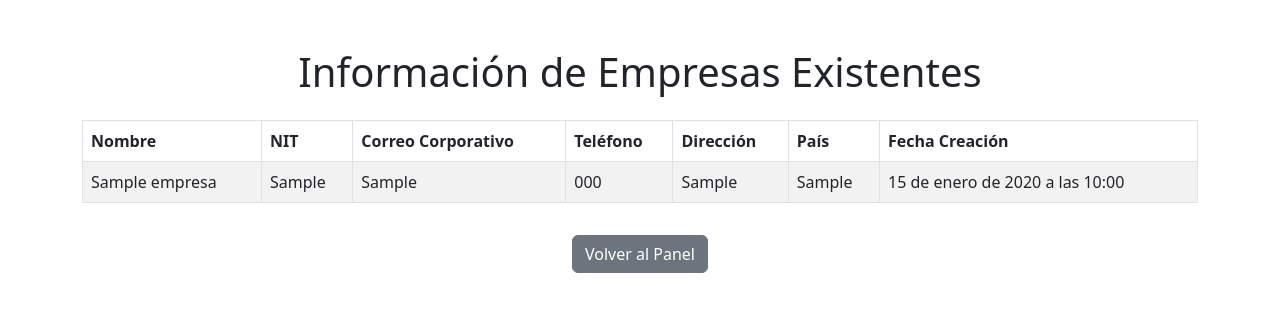
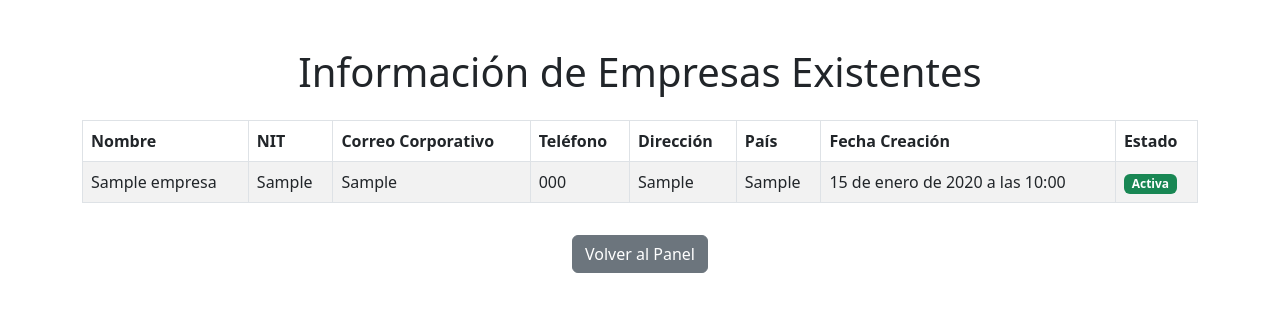
Before and after one commit to JCCODE-SAS/multiempresa_grupo, a Django app: page /empresas/listar/ in a window 1280 px wide. Shown: the part 56-368 px from the top of the page. Run offline with Django 5.2, Linux system fonts and the light colour scheme; a user stored in the database is signed in; tables that the repository leaves empty hold one stand-in row (values such as "Sample post").

Commit message:
inicio con rama  haroldV2

```diff
--- a/empresas/templates/empresas/listar_empresas.html
+++ b/empresas/templates/empresas/listar_empresas.html
@@ -47,6 +47,7 @@
                             <th>Dirección</th>
                             <th>País</th>
                             <th>Fecha Creación</th>
+                            <th>Estado</th>
 
                         </tr>
                     </thead>
@@ -60,7 +61,15 @@
                             <td>{{ empresa.direccion }}</td>
                             <td>{{ empresa.pais }}</td>
                             <td>{{ empresa.fecha_creacion }}</td>
+                            <td>
 
+                                {% if empresa.is_active %} {# Verifica si la empresa está activa #}
+                                    {# Muestra Activa/Inactiva con colores #}
+                                    <span class="badge bg-success">Activa</span>
+                                {% else %}
+                                    <span class="badge bg-danger">Inactiva</span>
+                                {% endif %}
+                            </td> {# Celda para el estado #}
                         </tr>
                         {% endfor %}
                     </tbody>
```
Also changed, not shown: empresas/migrations/0003_empresa_is_active.py (added).
